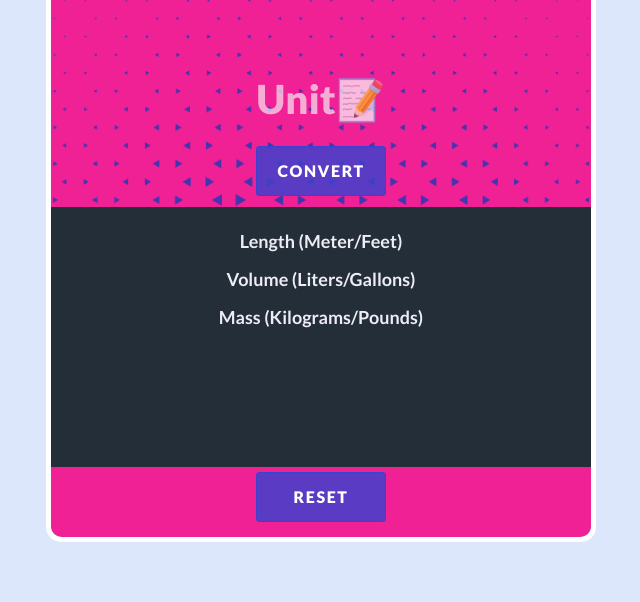
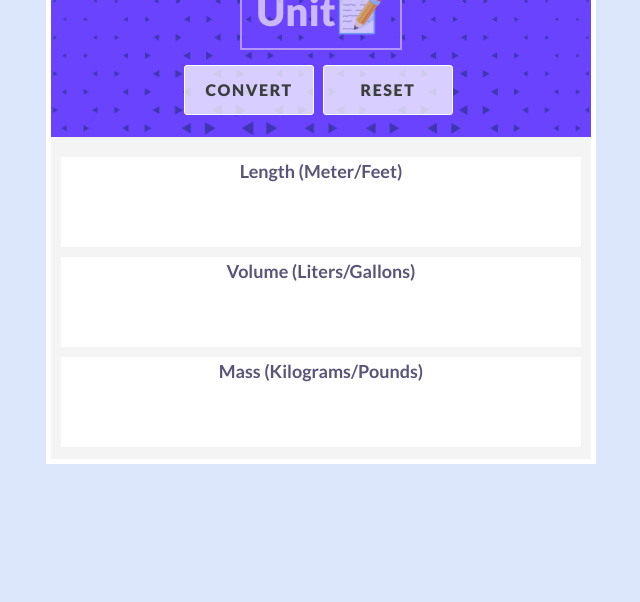
Before and after one commit to gabmartires/SoloProject-Unit-Converter, a plain HTML site: page index.html in a window 1280 px wide. Shown: the part 228-830 px from the top of the page, without its empty margins (319-959 px from the left). After the commit the page ends 800 px from the top, so only its background shows below. Drawn offline with nearby package versions, Linux system fonts and the light colour scheme.

Commit message:
Light Design

```diff
--- a/index.css
+++ b/index.css
@@ -21,8 +21,8 @@ button::-moz-focus-inner {border:0} /*--- for Firefox ---*/
 html {text-size-adjust:100%;-webkit-text-size-adjust:100%;font-size:1.25em} /*--- optional base font size ---*/
 
 h1 {
-    font-size: 3.5em;
-    color: #2B283A;
+    font-size: 1em;
+    color: #ffffff;
     margin-bottom: 20px;
 }
 
@@ -40,43 +40,37 @@ body {
 
 #container {
     min-width: 300px;
-    background: rgb(178, 206, 243);
-    min-width: 300px;
     border: 5px solid white;
-    border-radius: 15px;
 }
 
 
 #top {
     width: 100%;
-    height: 280px;
-    background: rgba(240,33,148,1);
+    height: 300px;
+    background: #6a43FF;
    /* background: linear-gradient(42deg, rgba(240,33,148,1) 0%, rgba(93,97,240,1) 100%);*/
     background-image: url(images/image.png);
     background-size: cover;
-    border-radius: 11px 11px 0px 0px;
-}
-
-#middle {
-    width: 100%;
-    height: 260px;
-    background-color: #232E39;
 }
 
 #bottom {
     width: 100%;
-    height: 60px;
-    background-color:  rgba(240,33,148,1);
-    border-radius: 0px 0px 11px 11px;
-    padding-bottom: 10px;
+    background-color: #f4f4f4;
+    padding: 10px 0px 2px 0px;
 }
-
+.results-area {
+    max-width: 90%;
+    height: 80px;
+    background-color: #ffffff;
+    padding: 5px 20px;
+    margin: 10px 10px;
+}
 .subtitle {
-    color:rgb(238, 236, 245);
+    color:#5a5478;
 }
 
 .results{
-    color: #cecece;
+    color: #4e4e4e;
 }
 
 header {
@@ -86,14 +80,14 @@ header {
 }
 
 #input-el {
-    max-width: 40%;
+    max-width: 30%;
     margin: 10px auto;
     font-size: 5.5em;
     font-weight: 800;
     vertical-align: middle;
     color: white;
     background: none;
-    border: none;
+    border: 2px solid #B295FF;
     outline: none;
     text-align: center;
 }
@@ -103,29 +97,25 @@ header {
     font-size: 2rem;
 }
 
-#subheadings{
-    padding-top: 25px;
-}
-
 #convert-btn {
     width: 130px;
     display: inline-flex;
     justify-content: center;
     align-items: center;
     margin: 0px;
-    color: #fff;
-    background-color:rgba(61, 66, 204, 0.838);
+    color: #3c3d3d;
+    background-color:#ffffffbd;
     font-weight: 800;
     padding: 16px 20px 16px 20px;
-    border: 1px solid rgb(61, 66, 204);
+    border: 1px solid #FFF;
     border-radius: 3px;
     letter-spacing: .1em;
     font-size: .8em;
 }
 
 #convert-btn:hover {
-    color: #fff;
-    background-color:rgb(61, 66, 204);
+    color: #3c3d3d;
+    background-color:rgb(255, 255, 255);
 }
 
 #reset-btn {
@@ -134,21 +124,17 @@ header {
     justify-content: center;
     align-items: right;
     margin: 5px;
-    color: #fff;
-    background-color:rgba(61, 66, 204, 0.838);
+    color: #3c3d3d;
+    background-color:#ffffffbd;
     font-weight: 800;
     padding: 16px 20px 16px 20px;
-    border: 1px solid rgb(61, 66, 204);
+    border: 1px solid #FFF;
     border-radius: 3px;
     letter-spacing: .1em;
     font-size: .8em;
 }
 
 #reset-btn:hover {
-    color: #fff;
-    background-color:rgb(61, 66, 204);
+    color: #3c3d3d;
+    background-color:rgb(255, 255, 255);
 }
-
-footer {
-    background-color:  rgba(240,33,148,1);
-}
--- a/index.html
+++ b/index.html
@@ -7,27 +7,25 @@
         <link rel="stylesheet" href="index.css">
     </head>
     <body>
-        <h1>Unit Converter</h1>
         <div id="container">
-            <section id="top" class="large-6">
+            <section id="top">
              <header>Metric/Imperial Unit Conversion</header>
                 <input id="input-el" type="text" placeholder="Unit📝">
-                <button id="convert-btn">CONVERT</button>
+                <button id="convert-btn">CONVERT</button> <button id="reset-btn">RESET</button>
             </section>
-            <section id="middle" class="large-6">
-                <div id="subheadings">
+            <section id="bottom">
+                  <div class="results-area">
                     <h2 class="subtitle">Length (Meter/Feet)</h2>
                     <p id="lenght-el" class="results"></p>
+                  </div>
+                    <div class="results-area">
                     <h2 class="subtitle">Volume (Liters/Gallons)</h2>
                      <p id="volume-el" class="results"></p>
+                 </div>
+                 <div class="results-area">
                     <h2 class="subtitle">Mass (Kilograms/Pounds)</h2>
                      <p id="mass-el" class="results"></p>
                  </div>
-            </section>
-            <section id="bottom" class="large-6">
-                <footer>
-                <button id="reset-btn">RESET</button>
-                </footer>
             </section>
         </div>
         <script src="index.js"></script>
```
Lines whose indentation alone changed are shown as unchanged.
